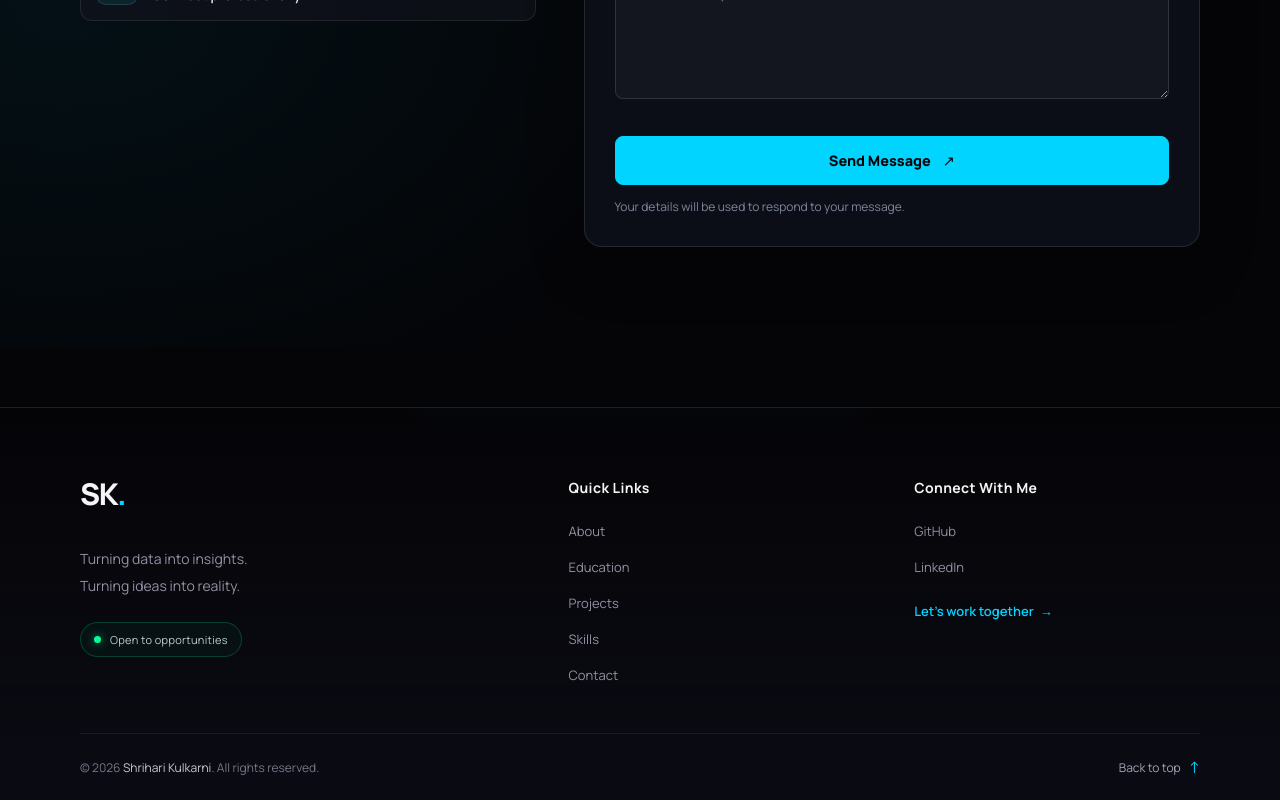
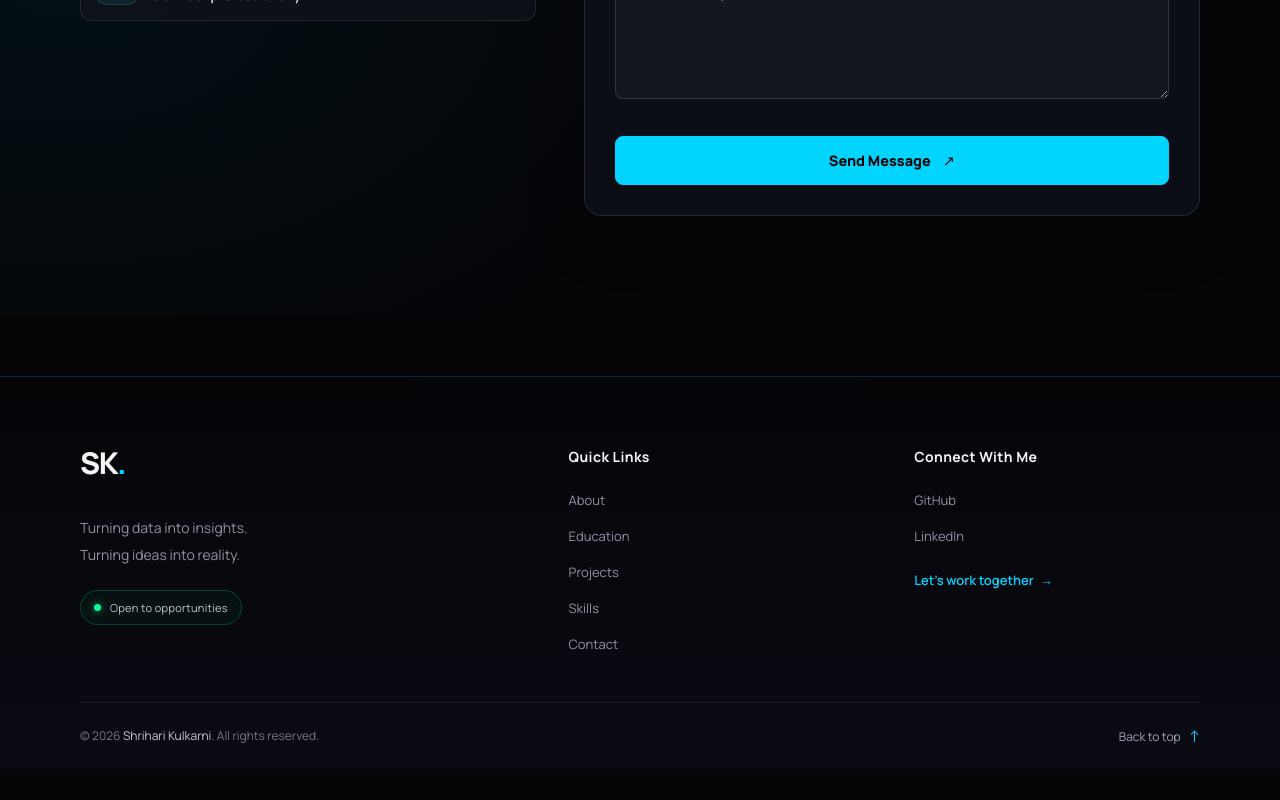
Before and after one commit to Shrihari-Kulkarni04/Shrihari-Portfolio, a React (Vite) app: page / in a window 1280 px wide. Shown: the part 9595-10395 px from the top of the page. After the commit the page ends 10364 px from the top, so only its background shows below. Built offline with nearby package versions, Linux system fonts and the light colour scheme.

Commit message:
Update mail

```diff
--- a/src/components/Contact.jsx
+++ b/src/components/Contact.jsx
@@ -232,10 +232,6 @@ function Contact() {
                 {submitStatus}
               </p>
             )}
-
-            <p className="contact-form-note">
-              Your details will be used to respond to your message.
-            </p>
           </form>
         </div>
       </div>
```
